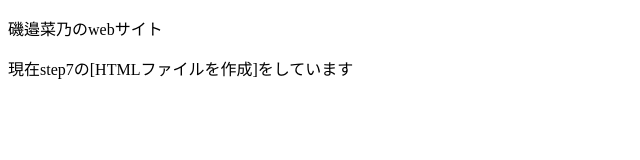
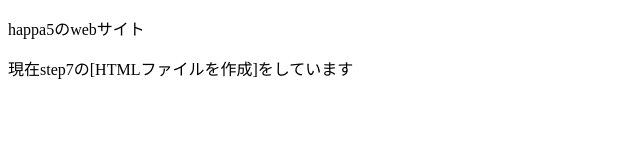
Before and after one commit to happa5/git_practice, a plain HTML site: page index.html in a window 1280 px wide. Shown: the full height of the page, 0-640 px from the left. Drawn offline with Linux system fonts and the light colour scheme.

Commit message:
内容の修正

```diff
--- a/index.html
+++ b/index.html
@@ -8,7 +8,7 @@
 </head>
 
 <body>
-  <p>磯邉菜乃のwebサイト</p>
+  <p>happa5のwebサイト</p>
   <p>現在step7の[HTMLファイルを作成]をしています</p>
 </body>
 
```
